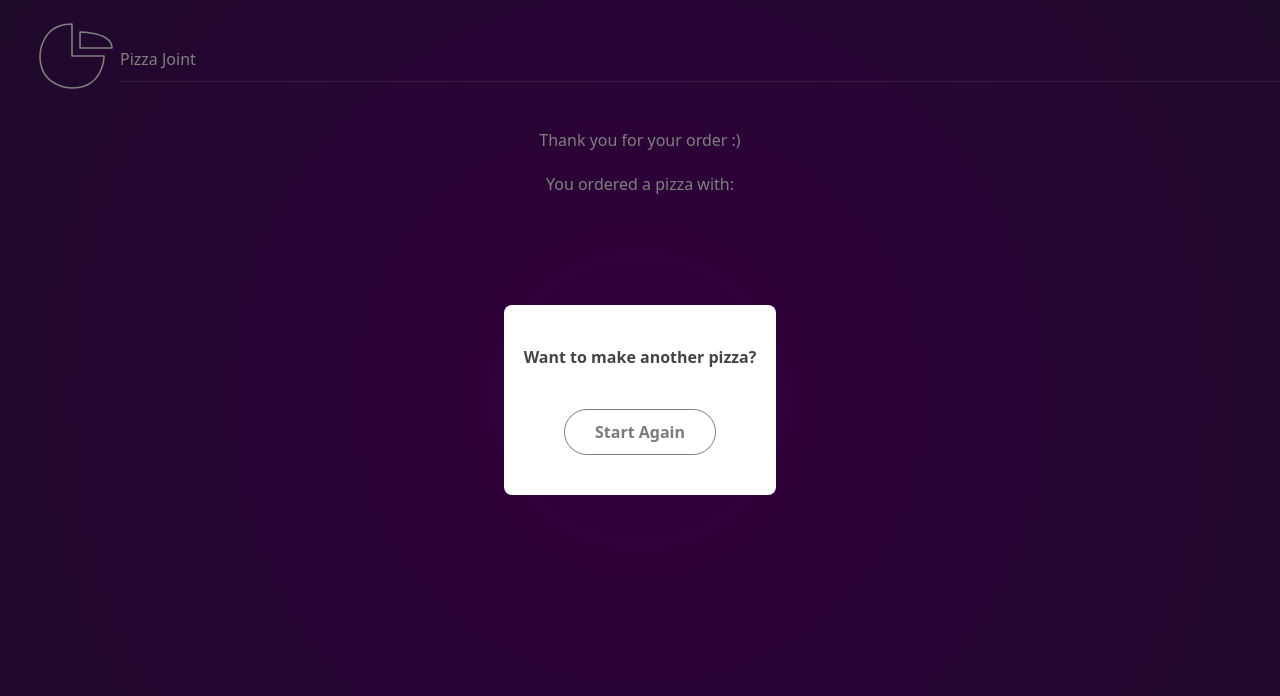
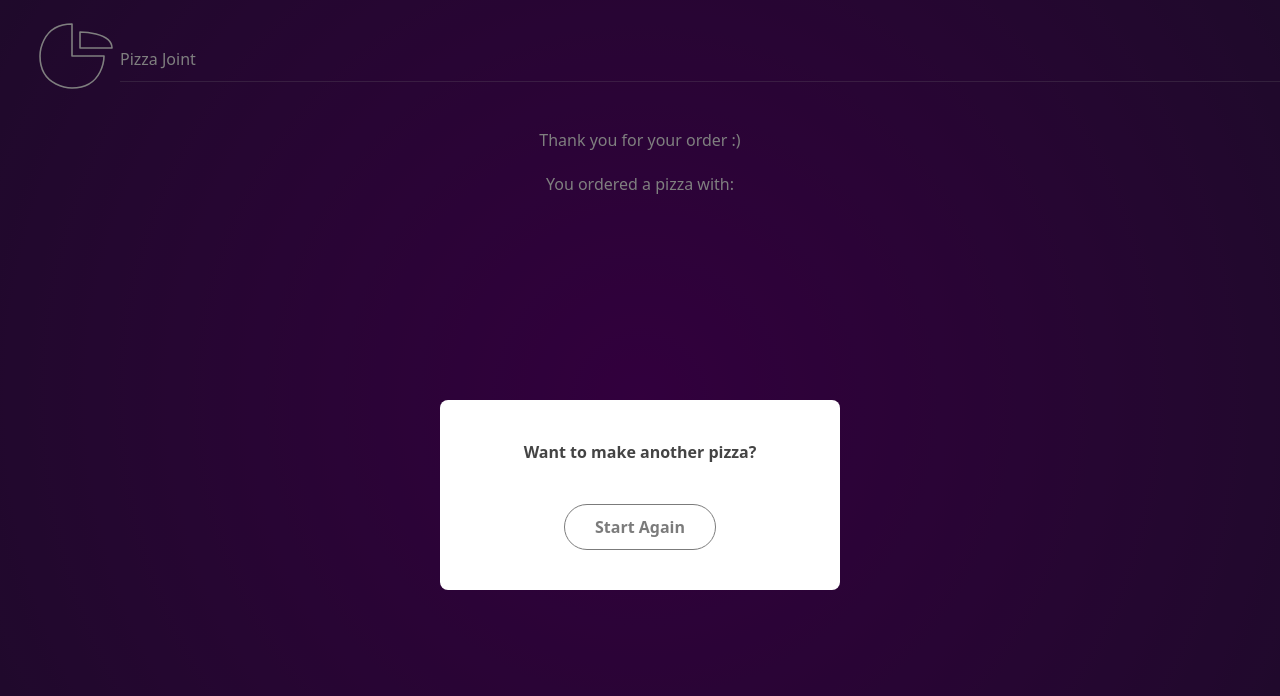
Before and after one commit to Erhahon-Imafidon/motion-animation-app, a React (Vite) app: page /order in a window 1280 px wide. Shown: the top 696 px of the page. Built offline with nearby package versions, Linux system fonts and the light colour scheme.

Commit message:
refactor Modal and Order components to enhance modal behavior and adjust timing for pizza order display

```diff
--- a/src/App.tsx
+++ b/src/App.tsx
@@ -33,16 +33,15 @@ const App = () => {
         setPizza({ ...pizza, toppings: newToppings });
     };
 
-    // const toggleModal = () => {
-    //     setShowModal(!showModal);
-    // };
-
     return (
         <div className="min-h-screen">
             <Modal showModal={showModal} setShowModal={setShowModal} />
             <Header />
             <main className="text-white relative overflow-hidden">
-                <AnimatePresence mode="wait">
+                <AnimatePresence
+                    mode="wait"
+                    onExitComplete={() => setShowModal(false)}
+                >
                     <Routes location={location} key={location.pathname}>
                         <Route path="/" element={<Layout />}>
                             <Route index element={<Home />} />
--- a/src/components/Modal.tsx
+++ b/src/components/Modal.tsx
@@ -1,5 +1,6 @@
 import { Link } from 'react-router';
 import { AnimatePresence, motion } from 'motion/react';
+import type { Variants } from 'motion/react';
 
 interface ModalProps {
     showModal: boolean;
@@ -12,23 +13,42 @@ const backdropVariants = {
     hidden: { opacity: 0 },
 };
 
+const modal: Variants = {
+    hidden: {
+        y: '-100vh',
+        opacity: 0,
+    },
+
+    visible: {
+        y: '400px',
+        opacity: 1,
+        transition: { delay: 0.5, type: 'spring', stiffness: 120 },
+    },
+};
+
 const Modal = ({ showModal, children, setShowModal }: ModalProps) => {
     return (
         <AnimatePresence mode="wait">
             {showModal && (
                 <motion.div
-                    className="fixed inset-0 size-full bg-black/50 flex items-center justify-center z-1"
+                    className="fixed inset-0 size-full bg-black/50  z-1"
                     variants={backdropVariants}
                     initial="hidden"
                     animate="visible"
-                    // onClick={() => setShowModal(false)}
+                    exit="hidden"
                 >
-                    <motion.div className="max-w-100 bg-white py-10 px-5 rounded-lg text-center">
+                    <motion.div
+                        className="max-w-100 mx-auto bg-white py-10 px-5 rounded-lg text-center"
+                        variants={modal}
+                    >
                         <p className="text-primary font-bold">
                             Want to make another pizza?
                         </p>
                         <Link to="/">
-                            <button className="!text-primary font-bold mt-5 !border-primary">
+                            <button
+                                className="!text-primary font-bold mt-5 !border-primary"
+                                onClick={() => setShowModal(false)}
+                            >
                                 Start Again
                             </button>
                         </Link>
--- a/src/pages/Order.tsx
+++ b/src/pages/Order.tsx
@@ -31,7 +31,7 @@ const Order = ({ pizza, setShowModal }: OrderProps) => {
             if (setShowModal) {
                 setShowModal(true);
             }
-        }, 5000);
+        }, 3000);
     }, [setShowModal]);
 
     return (
```
